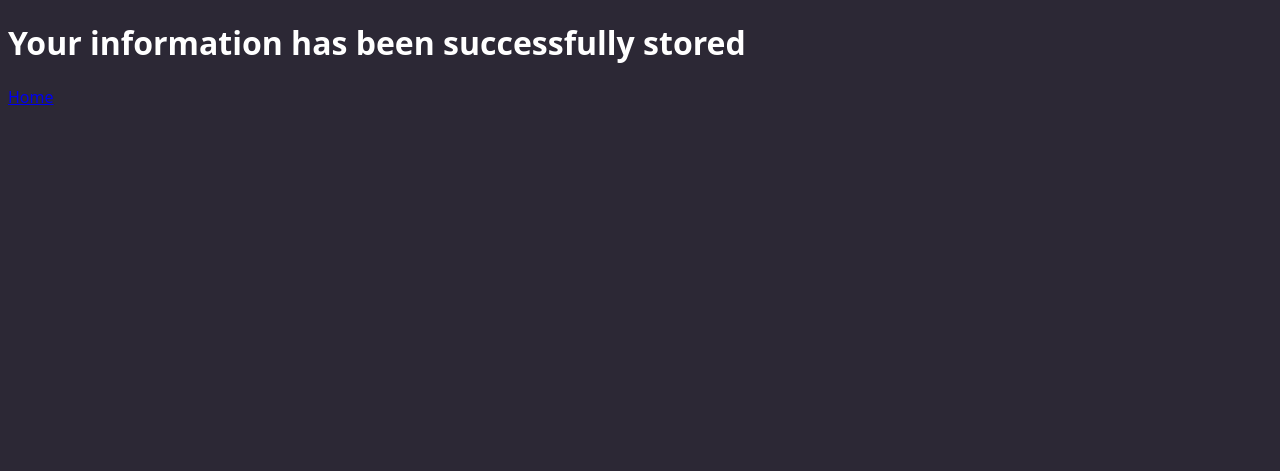
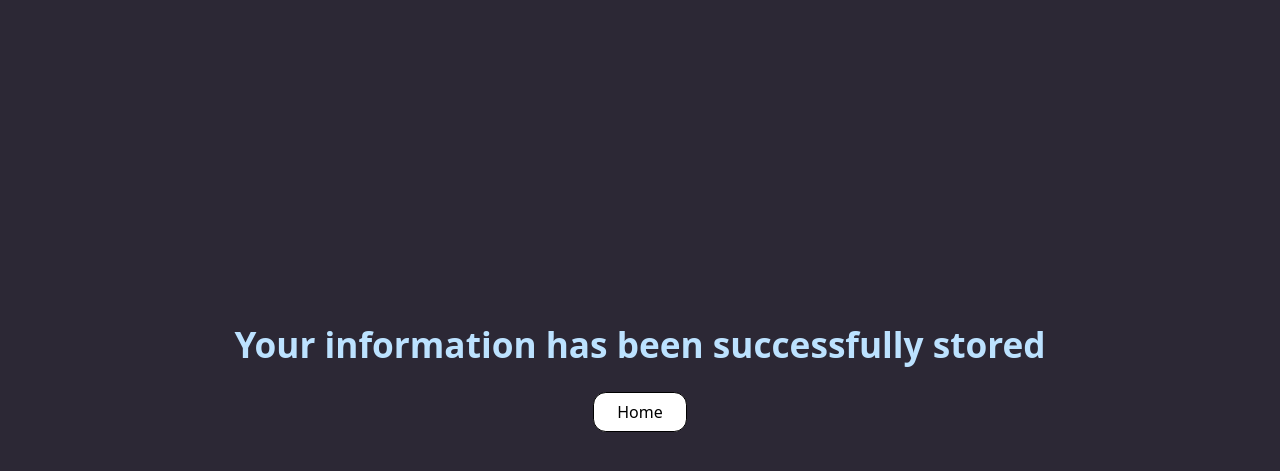
Before and after one commit to sachinmhj/Hospital-Management-using-Django, a Django app: page /success/ in a window 1280 px wide. Shown: the top 471 px of the page. Run offline with Django 3.2, Linux system fonts and the light colour scheme.

Commit message:
styleModified

```diff
--- a/hospitals/static/css/home.css
+++ b/hospitals/static/css/home.css
@@ -1,3 +1,4 @@
+/* for home */
 body{
     font-family: system-ui;
     background-color: #2c2835;
@@ -37,8 +38,37 @@ body{
     width: 50%;
     padding: 0.2rem;
 }
+.submit-button button:hover{
+    background-color: #60b2ed;
+}
 .form-wrap{
     display: flex;
     flex-direction: column;
     align-items: center;
 }
+
+/* for success */
+.link a{
+    color: black;
+    text-decoration: none;
+}
+.link{
+    border: 0.1rem solid black;
+    width: 6%;
+    padding: 0.5rem;
+    text-align: center;
+    background-color: white;
+    border-radius: 0.8rem;
+    cursor: pointer;
+    display: block;
+    margin: auto;
+}
+.link:hover{
+    background-color: #81cbff;
+}
+.message{
+    color: #bce2ff;
+    font-size: 2.2rem;
+    text-align: center;
+    margin-top: 40vh;
+}
--- a/hospitals/templates/hospitals/success.html
+++ b/hospitals/templates/hospitals/success.html
@@ -1,6 +1,8 @@
 {% extends 'hospitals/base.html' %}
 {% block title %} Hospital Management System - Success {% endblock %}
 {% block body %}
-<h1>Your information has been successfully stored</h1>
-<a href="{% url 'home' %}">Home</a>
+<h1 class = "message">Your information has been successfully stored</h1>
+<div class = "link">
+    <a href="{% url 'home' %}">Home</a>
+</div>
 {% endblock %}
```
Also changed, not shown: db.sqlite3, 1 other file.
